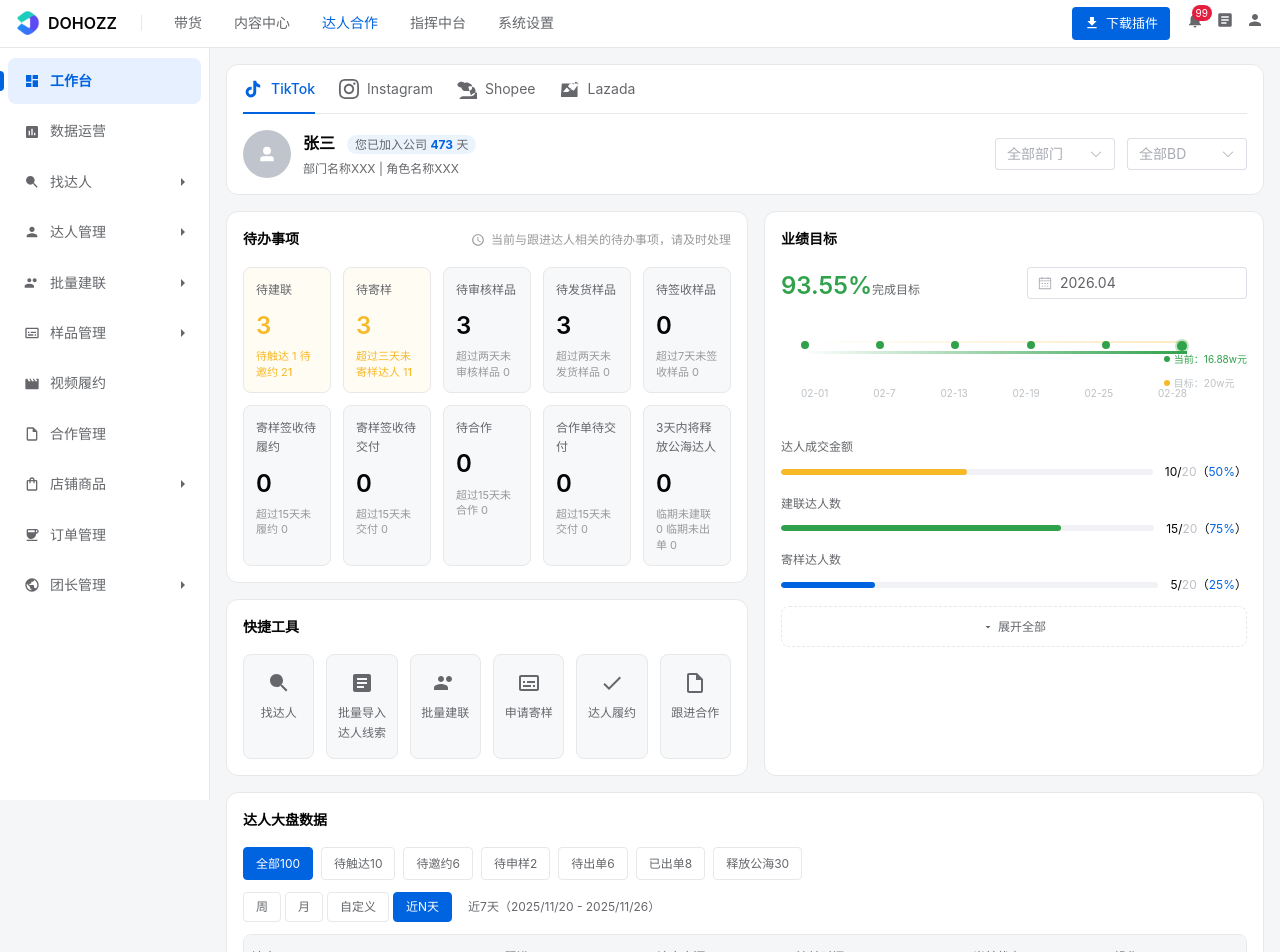
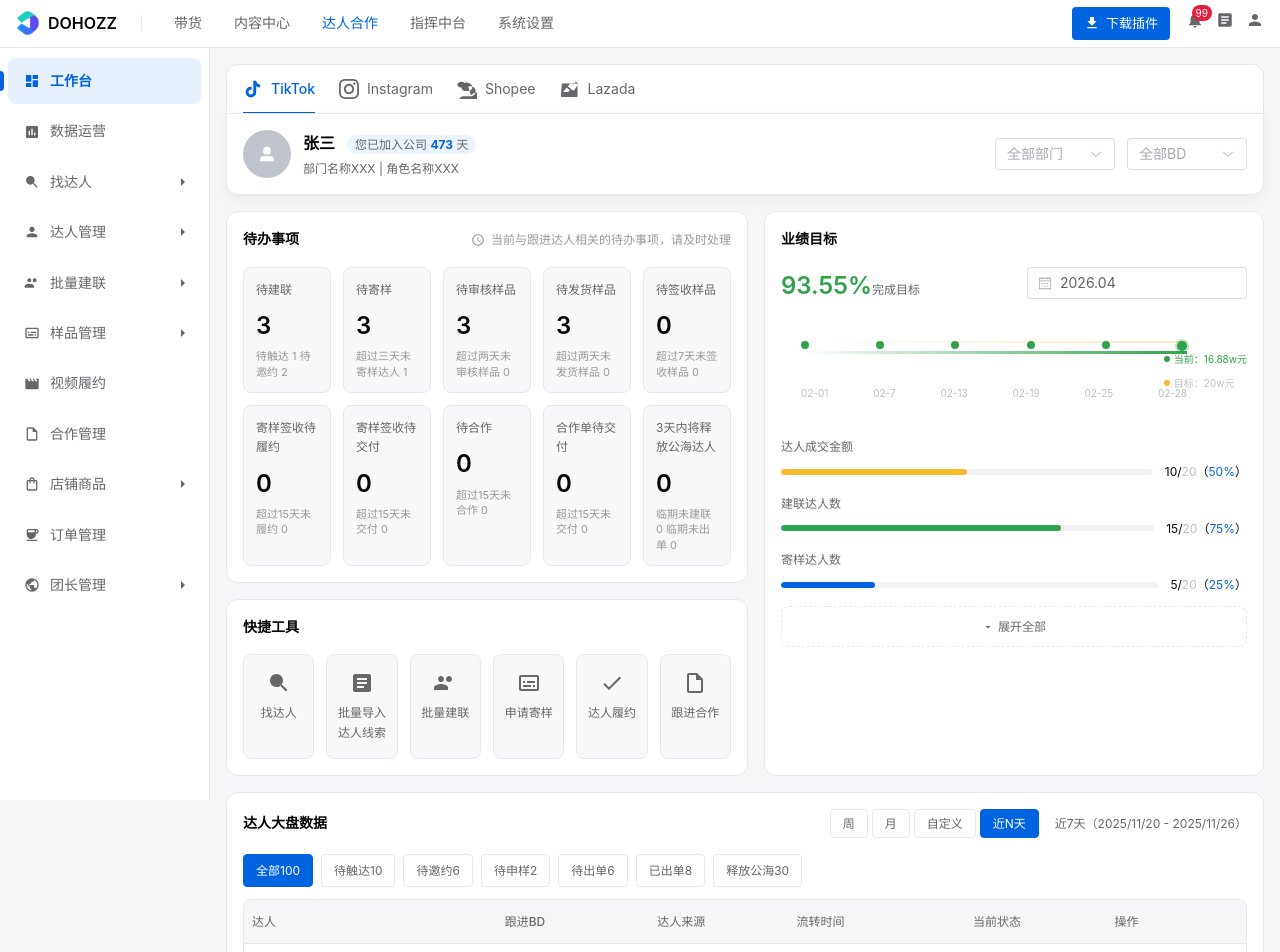
Before and after one commit to muze0123/DOHOZZ, a Vue app in the folder dohozz-saas/: page /dashboard in a window 1280 px wide. Shown: the top 952 px of the page. Built offline with nearby package versions, Linux system fonts and the light colour scheme.

Commit message:
第一版:工作台

```diff
--- a/dohozz-saas/src/views/Dashboard.vue
+++ b/dohozz-saas/src/views/Dashboard.vue
@@ -178,9 +178,10 @@
               <span>{{ platform.name }}</span>
             </div>
           </div>
-
-          <!-- 用户信息栏 -->
-          <div class="user-info-bar">
+        </div>
+
+        <!-- 用户信息栏 (悬浮置顶) -->
+        <div class="user-info-bar sticky-user-bar">
           <div class="user-info-left">
             <el-avatar :size="48" :icon="UserFilled" class="user-avatar" />
             <div class="user-details">
@@ -205,7 +206,6 @@
                 <el-option label="张三" value="zhangsan" />
                 <el-option label="李四" value="lisi" />
               </el-select>
-              </div>
             </div>
           </div>
         </div>
@@ -364,6 +364,21 @@
           <div class="section data-section">
             <div class="section-header">
               <span class="section-title">达人大盘数据</span>
+              <!-- 时间筛选 -->
+              <div class="date-filter" style="margin-bottom: 0;">
+                <div class="date-tabs">
+                  <span
+                    v-for="tab in dateTabs"
+                    :key="tab"
+                    class="date-tab"
+                    :class="{ active: selectedDate === tab }"
+                    @click="selectedDate = tab"
+                  >
+                    {{ tab }}
+                  </span>
+                </div>
+                <span class="date-range">近7天（2025/11/20 - 2025/11/26）</span>
+              </div>
             </div>
 
             <!-- 状态 Sub-Tab -->
@@ -377,22 +392,6 @@
               >
                 {{ status.label }}{{ status.count }}
               </div>
-            </div>
-
-            <!-- 时间筛选 -->
-            <div class="date-filter">
-              <div class="date-tabs">
-                <span
-                  v-for="tab in dateTabs"
-                  :key="tab"
-                  class="date-tab"
-                  :class="{ active: selectedDate === tab }"
-                  @click="selectedDate = tab"
-                >
-                  {{ tab }}
-                </span>
-              </div>
-              <span class="date-range">近7天（2025/11/20 - 2025/11/26）</span>
             </div>
 
             <!-- 数据列表 -->
@@ -562,8 +561,8 @@
 ]
 
 const todoItems = reactive([
-  { id: 1, label: '待建联', value: 3, warning: 1, warningText: '待触达 1  待邀约 2' },
-  { id: 2, label: '待寄样', value: 3, warning: 1, warningText: '超过三天未寄样达人 1' },
+  { id: 1, label: '待建联', value: 3, warning: 0, warningText: '待触达 1  待邀约 2' },
+  { id: 2, label: '待寄样', value: 3, warning: 0, warningText: '超过三天未寄样达人 1' },
   { id: 3, label: '待审核样品', value: 3, warning: 0, warningText: '超过两天未审核样品 0' },
   { id: 4, label: '待发货样品', value: 3, warning: 0, warningText: '超过两天未发货样品 0' },
   { id: 5, label: '待签收样品', value: 0, warning: 0, warningText: '超过7天未签收样品 0' },
@@ -982,10 +981,10 @@
 .platform-tabs-bar {
   background: $white;
   border: 1px solid $divider;
-  border-radius: $border-radius-lg;
+  border-bottom: none;
+  border-radius: $border-radius-lg $border-radius-lg 0 0;
   padding: 0 16px;
   margin-top: 16px;
-  margin-bottom: 16px;
 }
 
 .platform-tabs {
@@ -1031,8 +1030,21 @@
   display: flex;
   align-items: center;
   justify-content: space-between;
-  padding: 16px 0;
-  border-top: 1px solid $divider;
+  padding: 16px;
+  border: 1px solid $divider;
+  border-radius: 0 0 $border-radius-lg $border-radius-lg;
+  background: $white;
+  margin-bottom: 16px;
+  transition: box-shadow 0.3s ease, border-radius 0.3s ease;
+}
+
+.sticky-user-bar {
+  position: sticky;
+  top: 48px;
+  z-index: 90;
+
+  /* When stuck, a nice shadow gives floating illusion */
+  box-shadow: 0 4px 12px rgba(0, 0, 0, 0.05);
 }
 
 .user-info-left {
```
Lines whose indentation alone changed are shown as unchanged.
